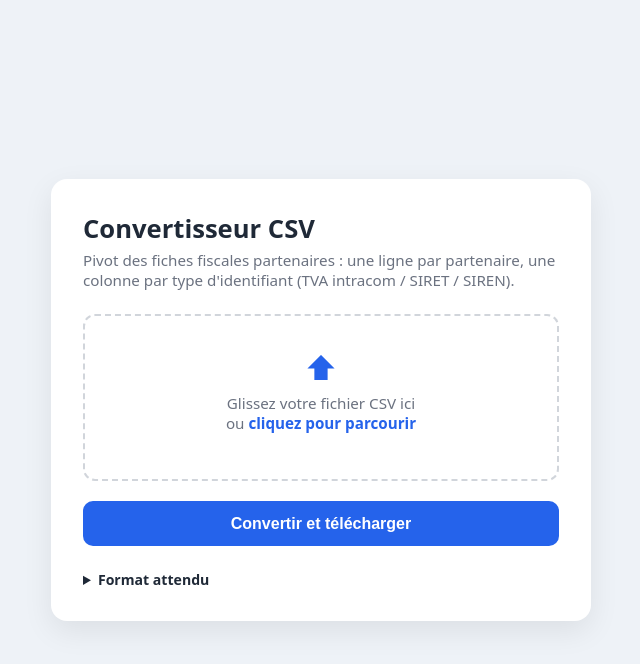
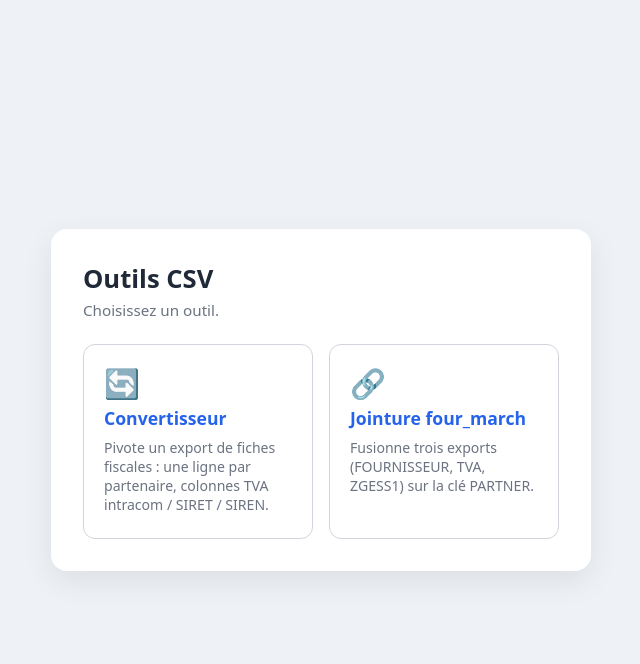
Before and after one commit to cszatsch/ECF_script, a Flask app: page / in a window 1280 px wide. Shown: the top 664 px of the page, without its empty margins (319-959 px from the left). Run offline with Flask 2, Linux system fonts and the light colour scheme.

Commit message:
Regroupe les deux outils dans une seule application web avec page d'accueil
- app.py devient l'application unifiée : page d'accueil (/) proposant deux
  liens, convertisseur (/convertisseur) et jointure (/jointure/...), avec une
  limite d'upload commune de 100 Mo.
- Suppression de l'application autonome four_march.py (port 5001) ; la logique
  four_march_join.py et converter.py restent inchangées et réutilisables.
- templates/home.html : nouvelle page d'accueil (deux cartes-outils).
- index.html / four_march.html : lien « ← Accueil » et actions de formulaire
  mises à jour (converter_convert, join_run).
- static/style.css : styles des cartes d'accueil et de la navigation.
- README mis à jour (une seule app, port 5000, structure).

Tout sur le port 5000. 21 tests verts ; toutes les routes validées de bout
en bout.

Co-Authored-By: Claude Opus 4.8 <noreply@anthropic.com>
Claude-Session: https://claude.ai/code/session_01EDYxRFhcNPs8eiGbUNBqKR

```diff
--- a/app.py
+++ b/app.py
@@ -1,11 +1,21 @@
-"""Application web Flask : conversion (pivot) de CSV de fiches fiscales.
+"""Application web Flask regroupant les deux outils CSV.
+
+Une page d'accueil propose deux outils partageant la même application :
+
+  * Convertisseur de fiches fiscales (pivot)   ->  /convertisseur
+  * Jointure « four_march » de trois exports   ->  /jointure
 
 Lancement :
 
     pip install -r requirements.txt
     python app.py
 
-puis ouvrir http://127.0.0.1:5000 dans un navigateur.
+puis ouvrir http://127.0.0.1:5000 et choisir un outil.
+
+Les logiques métier vivent dans des modules séparés et restent réutilisables
+en bibliothèque ou en CLI :
+  * ``converter.py``        (conversion / pivot)
+  * ``four_march_join.py``  (jointure)
 """
 
 from __future__ import annotations
@@ -23,51 +33,99 @@ from flask import (
 )
 
 from converter import convert_bytes
+from four_march_join import join_bytes
 
-MAX_UPLOAD_MB = 10
+MAX_UPLOAD_MB = 100
 
 app = Flask(__name__)
 app.config["MAX_CONTENT_LENGTH"] = MAX_UPLOAD_MB * 1024 * 1024
-# Clé requise pour les messages flash. Application locale : valeur fixe.
 app.secret_key = "ecf-script-local"
 
 
-@app.route("/", methods=["GET"])
-def index():
+@app.route("/")
+def home():
+    return render_template("home.html")
+
+
+# --- Outil 1 : convertisseur de fiches fiscales -----------------------------
+
+@app.route("/convertisseur", methods=["GET"])
+def converter_page():
     return render_template("index.html")
 
 
-@app.route("/convert", methods=["POST"])
-def convert_route():
+@app.route("/convertisseur/convertir", methods=["POST"])
+def converter_convert():
     file = request.files.get("fichier")
     if file is None or file.filename == "":
         flash("Aucun fichier sélectionné.")
-        return redirect(url_for("index"))
+        return redirect(url_for("converter_page"))
 
     try:
         result = convert_bytes(file.read())
     except ValueError as exc:
         flash(f"Conversion impossible : {exc}")
-        return redirect(url_for("index"))
-    except Exception as exc:  # garde-fou : on ne montre jamais une 500 brute
+        return redirect(url_for("converter_page"))
+    except Exception as exc:  # garde-fou : pas de 500 brute
         flash(f"Erreur inattendue lors de la conversion : {exc}")
-        return redirect(url_for("index"))
+        return redirect(url_for("converter_page"))
 
     base = file.filename.rsplit(".", 1)[0] or "sortie"
-    out_name = f"{base}_converti.csv"
+    return send_file(
+        io.BytesIO(result),
+        mimetype="text/csv",
+        as_attachment=True,
+        download_name=f"{base}_converti.csv",
+    )
+
+
+# --- Outil 2 : jointure four_march ------------------------------------------
+
+@app.route("/jointure", methods=["GET"])
+def join_page():
+    return render_template("four_march.html")
+
+
+@app.route("/jointure/joindre", methods=["POST"])
+def join_run():
+    fournisseur = request.files.get("fournisseur")
+    taxnum = request.files.get("taxnum")
+    zgess1 = request.files.get("zgess1")
+
+    libelles = (
+        ("FOURNISSEUR", fournisseur),
+        ("TVA (TAXNUM)", taxnum),
+        ("ZGESS1", zgess1),
+    )
+    manquants = [nom for nom, f in libelles if f is None or f.filename == ""]
+    if manquants:
+        flash("Fichier(s) manquant(s) : " + ", ".join(manquants) + ".")
+        return redirect(url_for("join_page"))
+
+    try:
+        result = join_bytes(
+            fournisseur.read(),
+            [taxnum.read(), zgess1.read()],
+        )
+    except ValueError as exc:
+        flash(f"Jointure impossible : {exc}.")
+        return redirect(url_for("join_page"))
+    except Exception as exc:  # garde-fou : pas de 500 brute
+        flash(f"Erreur inattendue lors de la jointure : {exc}")
+        return redirect(url_for("join_page"))
 
     return send_file(
         io.BytesIO(result),
         mimetype="text/csv",
         as_attachment=True,
-        download_name=out_name,
+        download_name="four_march_resultat.csv",
     )
 
 
 @app.errorhandler(413)
 def too_large(_error):
-    flash(f"Fichier trop volumineux (maximum {MAX_UPLOAD_MB} Mo).")
-    return redirect(url_for("index")), 413
+    flash(f"Fichier(s) trop volumineux (maximum {MAX_UPLOAD_MB} Mo).")
+    return redirect(url_for("home")), 413
 
 
 if __name__ == "__main__":
--- a/static/style.css
+++ b/static/style.css
@@ -146,3 +146,43 @@ code {
 .file-field input[type="file"]:hover {
   border-color: var(--primary);
 }
+
+/* Page d'accueil : deux cartes-outils */
+.home-links {
+  display: grid;
+  grid-template-columns: 1fr;
+  gap: 1rem;
+}
+@media (min-width: 480px) {
+  .home-links { grid-template-columns: 1fr 1fr; }
+}
+.tool-card {
+  display: flex;
+  flex-direction: column;
+  gap: 0.5rem;
+  padding: 1.5rem 1.25rem;
+  border: 1px solid var(--border);
+  border-radius: 12px;
+  text-decoration: none;
+  color: var(--text);
+  background: #fff;
+  transition: border-color 0.15s, box-shadow 0.15s, transform 0.15s;
+}
+.tool-card:hover {
+  border-color: var(--primary);
+  box-shadow: 0 6px 18px rgba(37, 99, 235, 0.12);
+  transform: translateY(-2px);
+}
+.tool-icon { font-size: 1.8rem; line-height: 1; }
+.tool-title { font-weight: 700; font-size: 1.1rem; color: var(--primary); }
+.tool-desc { font-size: 0.88rem; color: var(--muted); }
+
+/* Lien de retour en haut des pages outils */
+.topnav { margin-bottom: 0.75rem; }
+.topnav a {
+  color: var(--muted);
+  text-decoration: none;
+  font-size: 0.9rem;
+  font-weight: 600;
+}
+.topnav a:hover { color: var(--primary); }
--- a/templates/four_march.html
+++ b/templates/four_march.html
@@ -8,6 +8,7 @@
 </head>
 <body>
   <main class="card">
+    <nav class="topnav"><a href="{{ url_for('home') }}">← Accueil</a></nav>
     <h1>Jointure fournisseurs</h1>
     <p class="subtitle">
       Fusionne trois exports sur la clé <code>PARTNER</code> : le fichier
@@ -22,7 +23,7 @@
       {% endif %}
     {% endwith %}
 
-    <form action="{{ url_for('join_route') }}" method="post"
+    <form action="{{ url_for('join_run') }}" method="post"
           enctype="multipart/form-data">
       <div class="file-field">
         <label for="fournisseur">1 · Fichier FOURNISSEUR (BUT000) — table de base</label>
--- /dev/null
+++ b/templates/home.html
@@ -0,0 +1,41 @@
+<!DOCTYPE html>
+<html lang="fr">
+<head>
+  <meta charset="utf-8">
+  <meta name="viewport" content="width=device-width, initial-scale=1">
+  <title>Outils CSV — Fiches fiscales partenaires</title>
+  <link rel="stylesheet" href="{{ url_for('static', filename='style.css') }}">
+</head>
+<body>
+  <main class="card">
+    <h1>Outils CSV</h1>
+    <p class="subtitle">Choisissez un outil.</p>
+
+    {% with messages = get_flashed_messages() %}
+      {% if messages %}
+        <div class="alert" role="alert">
+          {% for message in messages %}<p>{{ message }}</p>{% endfor %}
+        </div>
+      {% endif %}
+    {% endwith %}
+
+    <div class="home-links">
+      <a class="tool-card" href="{{ url_for('converter_page') }}">
+        <span class="tool-icon" aria-hidden="true">🔄</span>
+        <span class="tool-title">Convertisseur</span>
+        <span class="tool-desc">
+          Pivote un export de fiches fiscales : une ligne par partenaire,
+          colonnes TVA intracom / SIRET / SIREN.
+        </span>
+      </a>
+      <a class="tool-card" href="{{ url_for('join_page') }}">
+        <span class="tool-icon" aria-hidden="true">🔗</span>
+        <span class="tool-title">Jointure four_march</span>
+        <span class="tool-desc">
+          Fusionne trois exports (FOURNISSEUR, TVA, ZGESS1) sur la clé PARTNER.
+        </span>
+      </a>
+    </div>
+  </main>
+</body>
+</html>
--- a/templates/index.html
+++ b/templates/index.html
@@ -8,6 +8,7 @@
 </head>
 <body>
   <main class="card">
+    <nav class="topnav"><a href="{{ url_for('home') }}">← Accueil</a></nav>
     <h1>Convertisseur CSV</h1>
     <p class="subtitle">
       Pivot des fiches fiscales partenaires&nbsp;: une ligne par partenaire,
@@ -22,7 +23,7 @@
       {% endif %}
     {% endwith %}
 
-    <form action="{{ url_for('convert_route') }}" method="post"
+    <form action="{{ url_for('converter_convert') }}" method="post"
           enctype="multipart/form-data">
       <label id="dropzone" for="fichier" class="dropzone">
         <span class="dz-icon" aria-hidden="true">⬆</span>
```
Also changed, not shown: four_march.py (deleted, +0 -85 lines), README.md.
